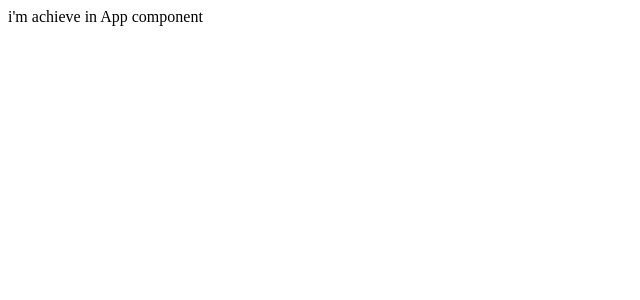
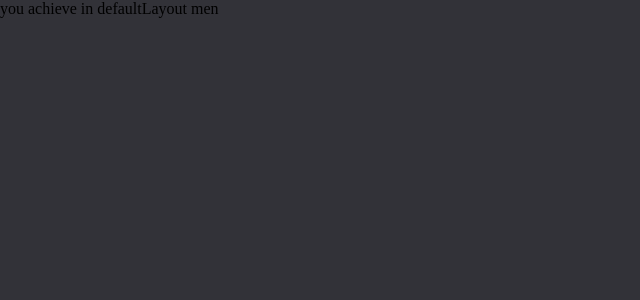
Before and after one commit to joao472762/ignite-fundamentals-chaprter-02-reacap, a React (Vite) app in the folder application/: page / in a window 1280 px wide. Shown: the top 300 px of the page, without its empty margins (0-640 px from the left). Built offline with nearby package versions, Linux system fonts and the light colour scheme.

Commit message:
create the defalutLayout Route

```diff
--- a/application/index.html
+++ b/application/index.html
@@ -1,9 +1,13 @@
 <!DOCTYPE html>
-<html lang="en">
+<html lang="pt-br">
   <head>
+    <link rel="preconnect" href="https://fonts.googleapis.com">
+    <link rel="preconnect" href="https://fonts.gstatic.com" crossorigin>
+
     <meta charset="UTF-8" />
-    <link rel="icon" type="image/svg+xml" href="/vite.svg" />
     <meta name="viewport" content="width=device-width, initial-scale=1.0" />
+
+    <link href="https://fonts.googleapis.com/css2?family=Roboto+Mono:wght@700&family=Roboto:wght@400;700&display=swap" rel="stylesheet"/>
     <title>Vite + React + TS</title>
   </head>
   <body>
--- a/application/package.json
+++ b/application/package.json
@@ -9,8 +9,11 @@
     "preview": "vite preview"
   },
   "dependencies": {
+    "@types/styled-components": "^5.1.25",
     "react": "^18.2.0",
-    "react-dom": "^18.2.0"
+    "react-dom": "^18.2.0",
+    "react-router-dom": "^6.3.0",
+    "styled-components": "^5.3.5"
   },
   "devDependencies": {
     "@types/react": "^18.0.15",
--- a/application/src/App.tsx
+++ b/application/src/App.tsx
@@ -1,9 +1,14 @@
+import { GlobalSyles} from "./styles/themes/global";
+import {ThemeProvider} from 'styled-components'
+import { defaultTheme } from "./styles/themes/default";
+import { Router } from "./routes/router";
 
 
 export function App(){
   return(
-    <div>
-      i'm achieve in App component
-    </div>
+    <ThemeProvider theme={defaultTheme}>
+      <Router/>
+      <GlobalSyles/>
+    </ThemeProvider>
   )
 }
--- /dev/null
+++ b/application/src/layouts/defaultLayout/index.tsx
@@ -0,0 +1,7 @@
+export function DefaultLayout(){
+    return(
+        <div>
+            you achieve in defaultLayout men
+        </div>
+    )
+}
--- /dev/null
+++ b/application/src/routes/router.tsx
@@ -0,0 +1,12 @@
+import { BrowserRouter,Routes, Route } from 'react-router-dom'
+import { DefaultLayout } from '../layouts/defaultLayout'
+
+export function Router(){
+    return (
+        <BrowserRouter>
+            <Routes>
+                <Route path='/' element= {<DefaultLayout/>}/>
+            </Routes>
+        </BrowserRouter>
+    )
+}
--- /dev/null
+++ b/application/src/styles/themes/default.ts
@@ -0,0 +1,20 @@
+export const defaultTheme = {
+  white: '#FFF',
+  'gray-100': '#E1E1E6',
+  'gray-300': '#C4C4CC',
+  'gray-400': '#8D8D99',
+  'gray-500': '#7C7C8A',
+  'gray-600': '#323238',
+  'gray-700': '#29292E',
+  'gray-800': '#202024',
+  'gray-900': '#121214',
+
+  'green-300': '#00B37E',
+  'green-500': '#00875F',
+  'green-700': '#015F43',
+
+  'red-500': '#AB222E',
+  'red-700': '#7A1921',
+
+  'yellow-500': '#FBA94C',
+}
--- /dev/null
+++ b/application/src/styles/themes/global.ts
@@ -0,0 +1,20 @@
+import styled, { createGlobalStyle } from "styled-components";
+
+export const GlobalSyles = createGlobalStyle`
+    *{
+        margin:  0;
+        border: 0;
+        padding: 0;
+        box-sizing: border-box;
+    }
+    body{
+        background-color: ${props => props.theme["gray-600"]}
+    }
+    body,input,textarea,button{
+        font-size: 1rem;
+        font-family: 'Roboto' Arial, Helvetica, sans-serif;
+    }
+    *:focus{
+        outline:  none;
+    }
+`
```
Also changed, not shown: application/src/@types/styled.d.ts (added, +8 -0 lines), application/src/layouts/none.txt (added), 1 other file (tests, documents, lock files or other folders).
